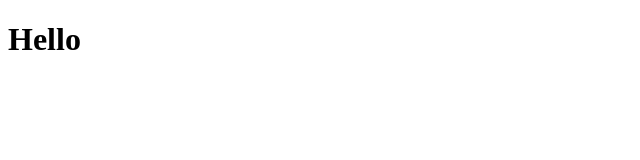
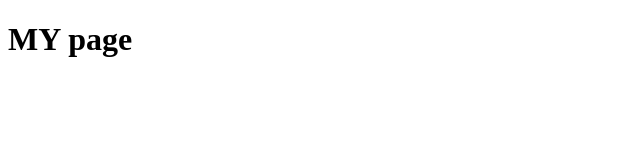
Before and after one commit to rohitLomga/learning, a plain HTML site: page index.html in a window 1280 px wide. Shown: the whole page, without its empty margins (0-640 px from the left). Drawn offline with Linux system fonts and the light colour scheme.

Commit message:
Update index.html

```diff
--- a/index.html
+++ b/index.html
@@ -6,6 +6,6 @@
     <title>Document</title>
 </head>
 <body>
-<h1>Hello</h1>
+<h1>MY page</h1>
 </body>
 </html>
```
